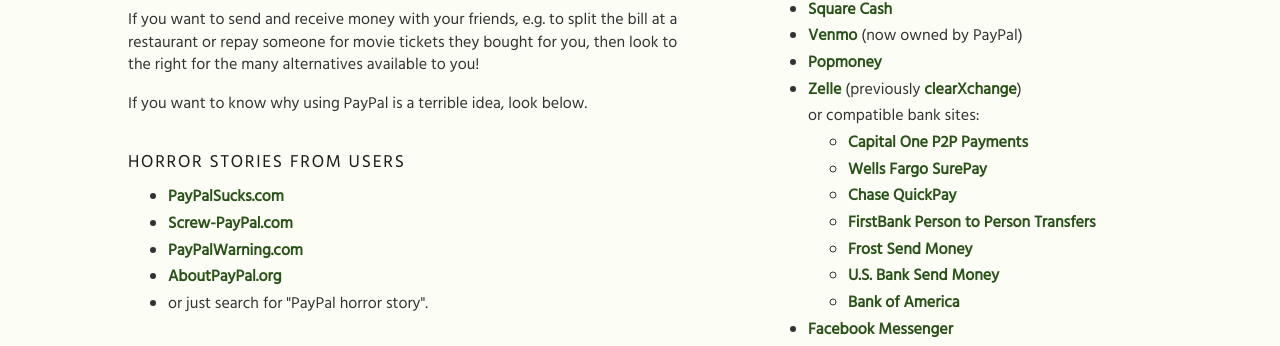
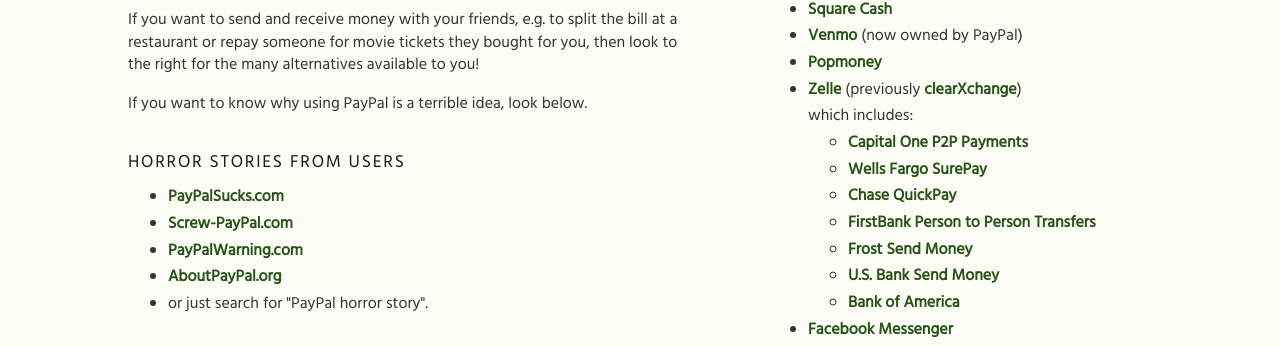
Before and after one commit to sparr/site-anythingbutpaypal, a plain HTML site: page index.html in a window 1280 px wide. Shown: the part 236-582 px from the top of the page. Drawn offline with Linux system fonts and the light colour scheme.

Commit message:
change zelle wording

```diff
--- a/index.html
+++ b/index.html
@@ -16,7 +16,7 @@
         <li><a href="https://cash.me">Square Cash</a></li>
         <li><a href="https://venmo.com">Venmo</a> (now owned by PayPal)</li>
         <li><a href="https://www.popmoney.com">Popmoney</a></li>
-        <li><a href="https://www.zellepay.com">Zelle</a> (previously <a href="http://www.clearxchange.com">clearXchange</a>)<br/>or compatible bank sites:
+        <li><a href="https://www.zellepay.com">Zelle</a> (previously <a href="http://www.clearxchange.com">clearXchange</a>)<br/>which includes:
           <ul>
             <li><a href="https://p2ppayments.capitalone.com/">Capital One P2P Payments</a></li>
             <li><a href="https://www.wellsfargo.com/online-banking/transfers/surepay/">Wells Fargo SurePay</a></li>
```
